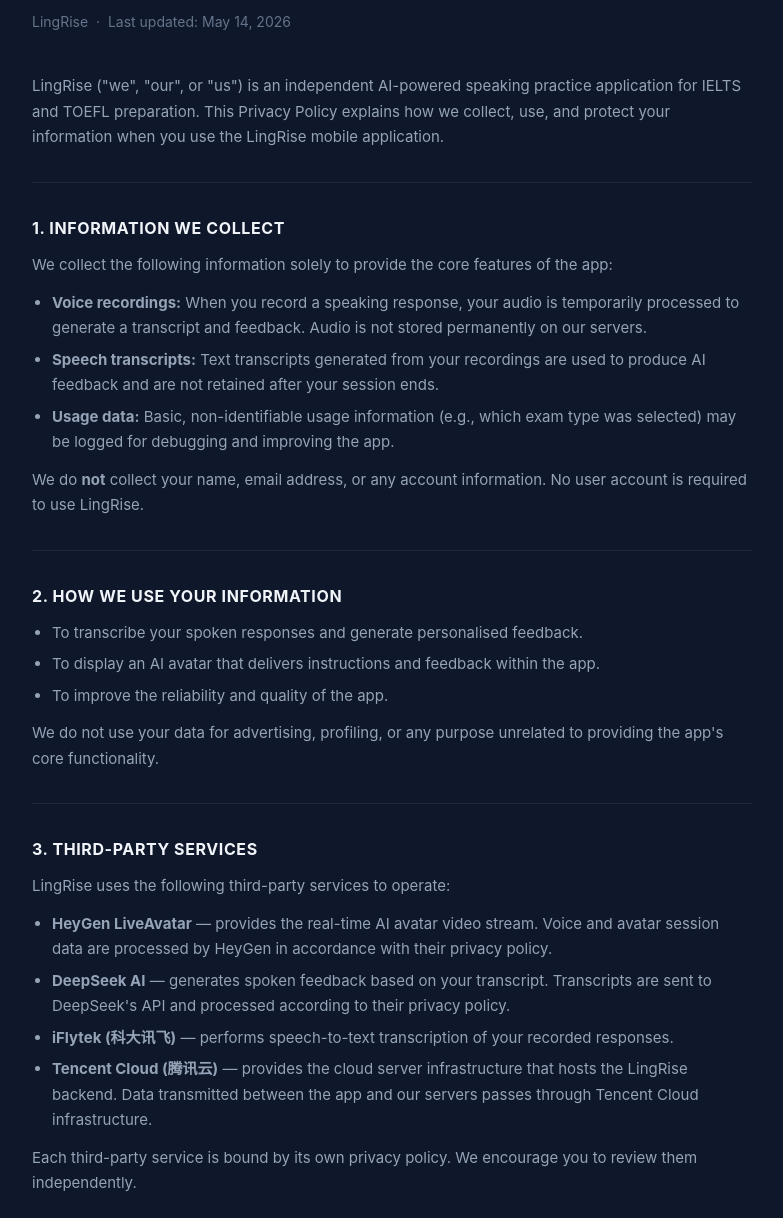
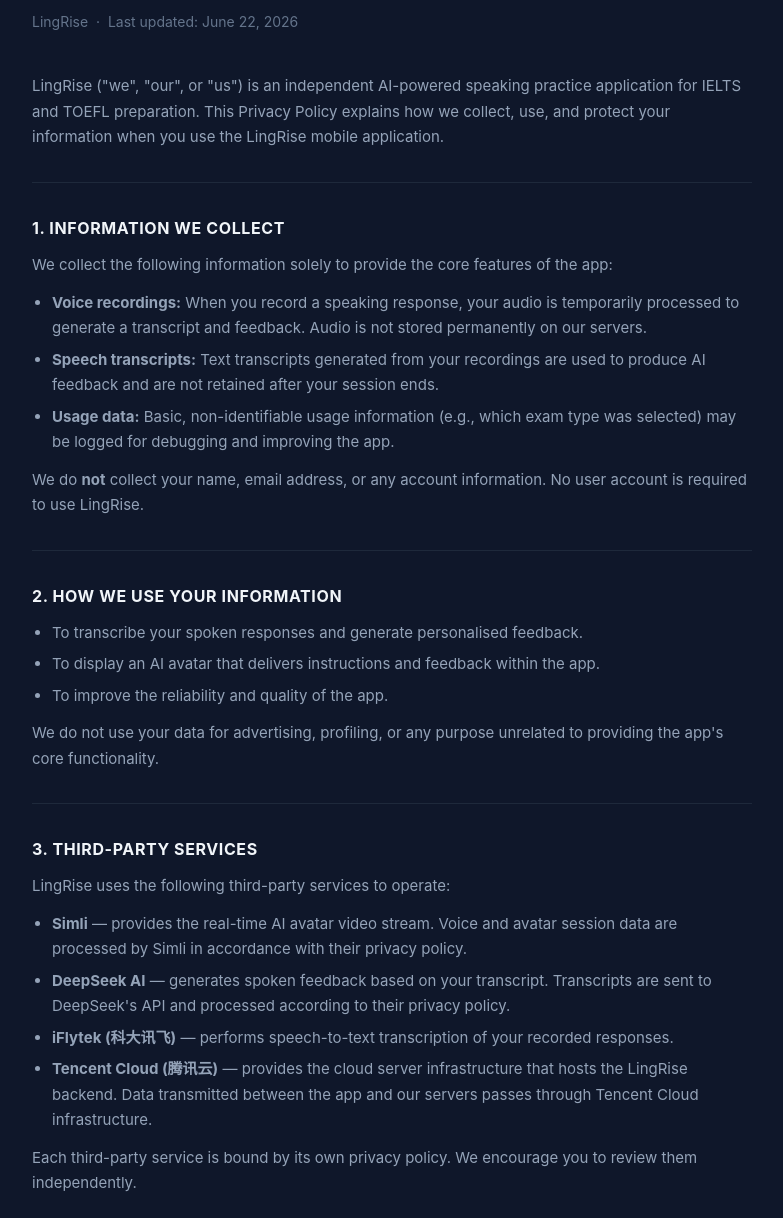
Before and after one commit to zhuzhuxia078/lingrise-privacy, a plain HTML site: page index.html in a window 1280 px wide. Shown: the part 82-1300 px from the top of the page, without its empty margins (248-1031 px from the left). Drawn offline with Linux system fonts and the light colour scheme.

Commit message:
update: replace HeyGen with Simli, update date to June 22 2026

```diff
--- a/index.html
+++ b/index.html
@@ -28,7 +28,7 @@
 <body>
   <div class="container">
     <h1>Privacy Policy</h1>
-    <p class="subtitle">LingRise &nbsp;·&nbsp; Last updated: May 14, 2026</p>
+    <p class="subtitle">LingRise &nbsp;·&nbsp; Last updated: June 22, 2026</p>
 
     <p>LingRise ("we", "our", or "us") is an independent AI-powered speaking practice application for IELTS and TOEFL preparation. This Privacy Policy explains how we collect, use, and protect your information when you use the LingRise mobile application.</p>
 
@@ -58,7 +58,7 @@
     <h2>3. Third-Party Services</h2>
     <p>LingRise uses the following third-party services to operate:</p>
     <ul>
-      <li><strong>HeyGen LiveAvatar</strong> — provides the real-time AI avatar video stream. Voice and avatar session data are processed by HeyGen in accordance with their privacy policy.</li>
+      <li><strong>Simli</strong> — provides the real-time AI avatar video stream. Voice and avatar session data are processed by Simli in accordance with their privacy policy.</li>
       <li><strong>DeepSeek AI</strong> — generates spoken feedback based on your transcript. Transcripts are sent to DeepSeek's API and processed according to their privacy policy.</li>
       <li><strong>iFlytek (科大讯飞)</strong> — performs speech-to-text transcription of your recorded responses.</li>
       <li><strong>Tencent Cloud (腾讯云)</strong> — provides the cloud server infrastructure that hosts the LingRise backend. Data transmitted between the app and our servers passes through Tencent Cloud infrastructure.</li>
```
